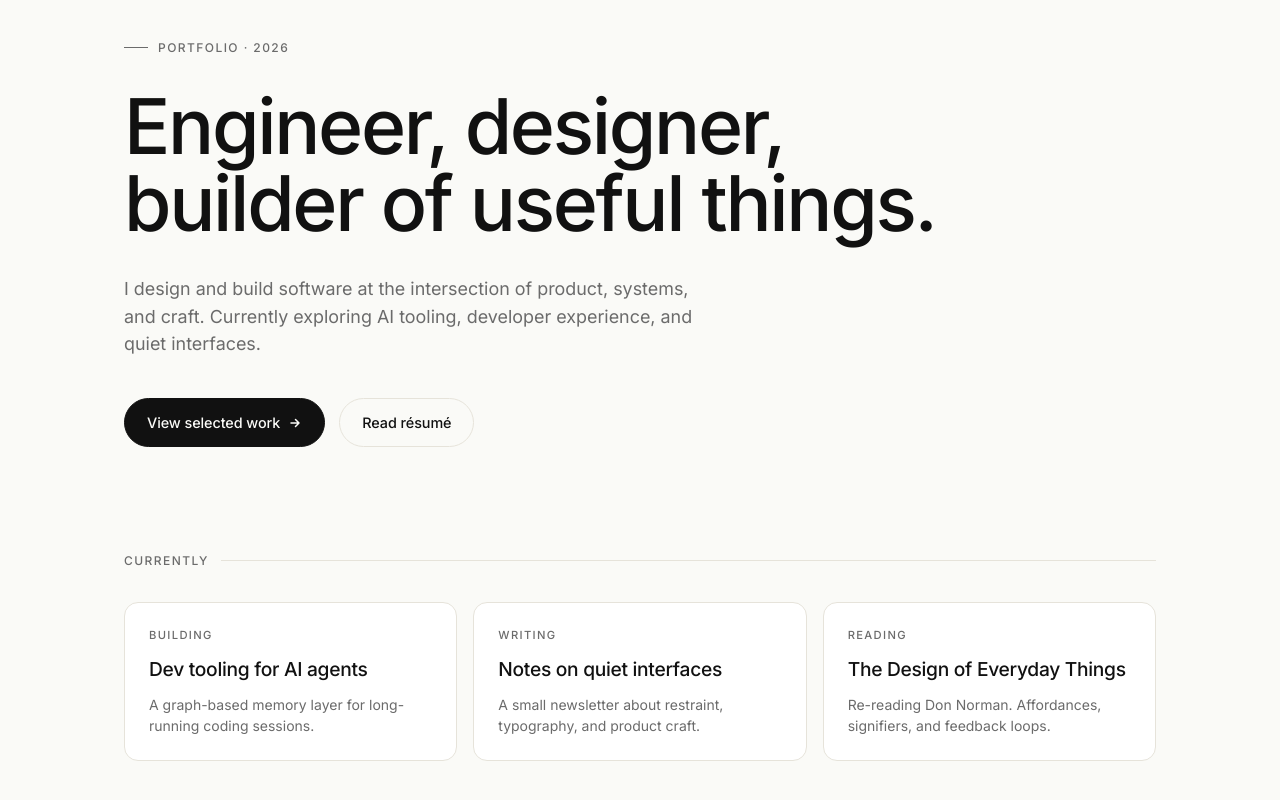
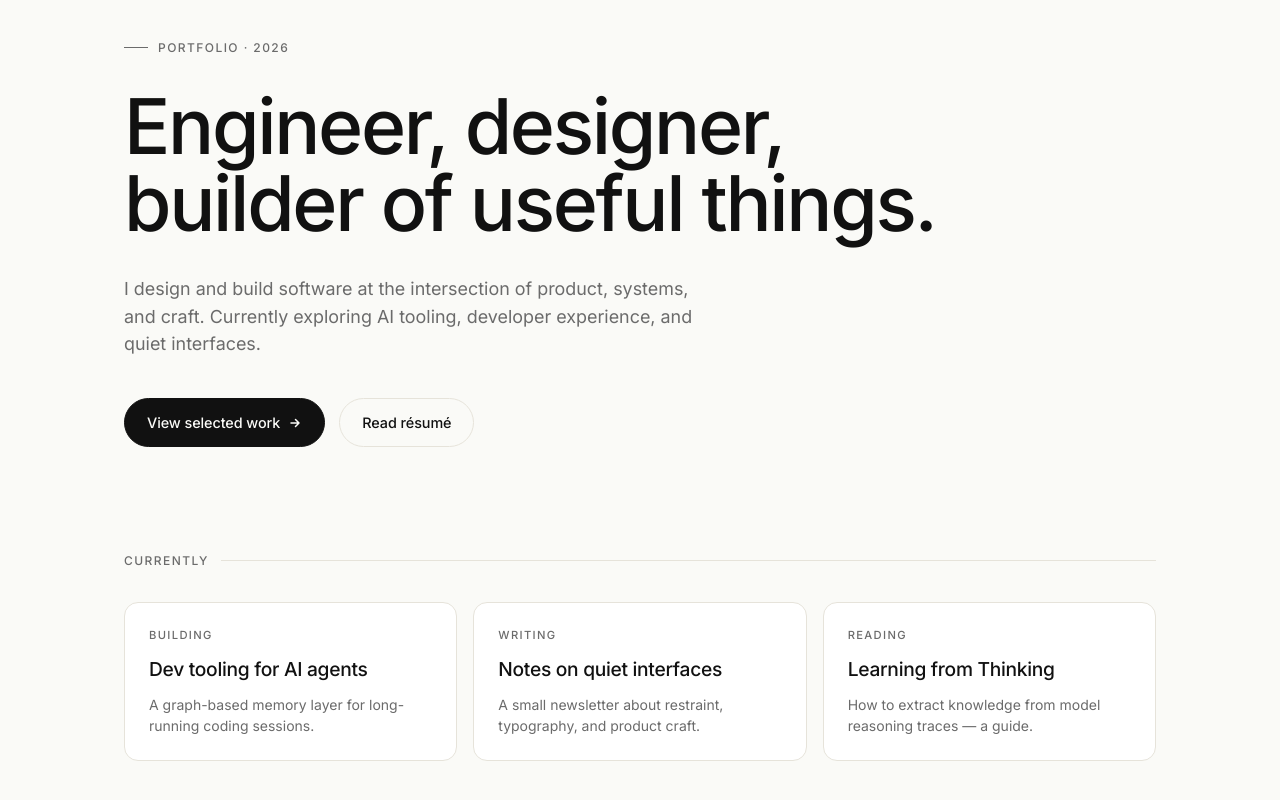
Before and after one commit to puneeth-chanda/puneeth-chanda.github.io, a Next.js app: page / in a window 1280 px wide. Shown: the part 218-1018 px from the top of the page. Built offline with nearby package versions, Linux system fonts and the light colour scheme.

Commit message:
Add Notes link to navbar and feature thinking-for-learning on home page

```diff
--- a/app/page.tsx
+++ b/app/page.tsx
@@ -13,8 +13,9 @@ const currentlyItems = [
   },
   {
     label: "Reading",
-    title: "The Design of Everyday Things",
-    body: "Re-reading Don Norman. Affordances, signifiers, and feedback loops.",
+    title: "Learning from Thinking",
+    body: "How to extract knowledge from model reasoning traces — a guide.",
+    href: "/notes/thinking-for-learning",
   },
 ]
 
@@ -59,13 +60,22 @@ export default function HomePage() {
           </div>
 
           <div className="currently-grid">
-            {currentlyItems.map((item) => (
-              <article className="currently-card" key={item.label}>
-                <span className="currently-card-label">{item.label}</span>
-                <span className="currently-card-title">{item.title}</span>
-                <span className="currently-card-body">{item.body}</span>
-              </article>
-            ))}
+            {currentlyItems.map((item) => {
+              const card = (
+                <article className="currently-card" key={item.label}>
+                  <span className="currently-card-label">{item.label}</span>
+                  <span className="currently-card-title">{item.title}</span>
+                  <span className="currently-card-body">{item.body}</span>
+                </article>
+              )
+              return item.href ? (
+                <Link href={item.href} key={item.label} style={{ textDecoration: "none", color: "inherit" }}>
+                  {card}
+                </Link>
+              ) : (
+                card
+              )
+            })}
           </div>
         </section>
       </div>
--- a/components/NavBar.tsx
+++ b/components/NavBar.tsx
@@ -15,6 +15,7 @@ export default function NavBar() {
     { href: "/", label: "Home" },
     { href: "/about", label: "About" },
     { href: "/projects", label: "Projects" },
+    { href: "/notes", label: "Notes" },
     { href: "/resume", label: "Resume" },
     { href: "/contact", label: "Contact" },
   ]
```
